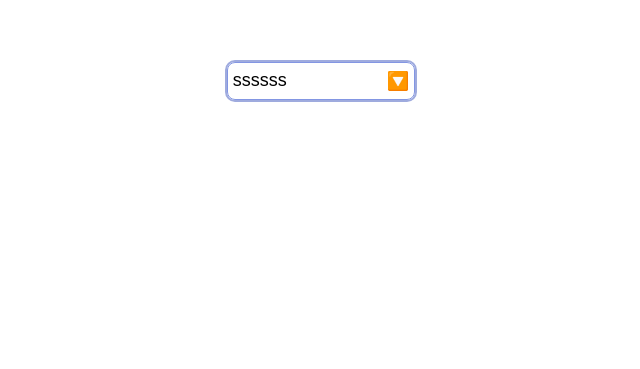
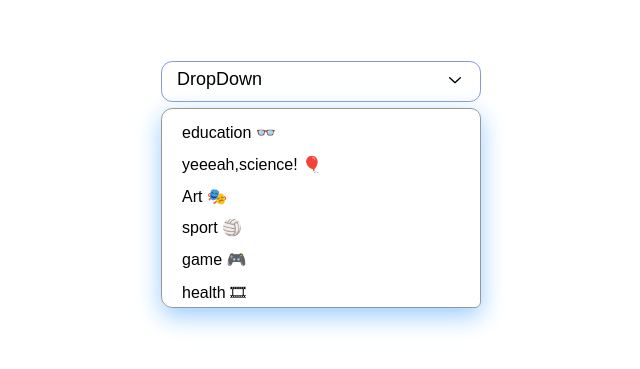
Before and after one commit to Azoonex/drop-down-tasks, a React (Vite) app: page / in a window 1280 px wide. Shown: the part 319-688 px from the top of the page, without its empty margins (319-959 px from the left). Built offline with nearby package versions, Linux system fonts and the light colour scheme.

Commit message:
chore : add dropdowndemo and drop-down

```diff
--- a/src/App.tsx
+++ b/src/App.tsx
@@ -1,12 +1,24 @@
+import "../src/assets/dropdown.style.scss";
 import "../src/assets/home.style.scss";
-import DropDown from "./components/drop-down";
+import DropDownDemo from "./components/DropDown-demo";
+
 ("./components/drop-down");
+
 function App() {
+    const data = [
+        { id: 1, label: "education 👓" },
+        { id: 2, label: "yeeeah,science! 🎈" },
+        { id: 3, label: "Art 🎭" },
+        { id: 4, label: "sport 🏐" },
+        { id: 5, label: "game  🎮" },
+        { id: 6, label: "health  🎞" },
+        { id: 7, label: "watch 📺" },
+        { id: 8, label: "swim 🏊‍♂️" },
+    ];
+
     return (
         <section className='container'>
-            <DropDown.DropTrigger>
-                ssssss <span>🔽</span>
-            </DropDown.DropTrigger>
+            <DropDownDemo data={data} />
         </section>
     );
 }
--- a/src/assets/_variables.scss
+++ b/src/assets/_variables.scss
@@ -1,11 +1,16 @@
 $primary: #8396e3;
 $secondery: #94989b;
-$ligth-blue: #9fabde;
+$ligth-blue: #99ccff;
 
 $text-xs: 0.75rem;
 $text-sm: 0.875rem;
 $text-md: 1rem;
 $text-lg: 1.125rem;
 
-$rounded-md: 0.375rem;
-$rounded-lg: 0.5rem;
+$rounded-sm: 0.375rem;
+$rounded-md: 0.5rem;
+$rounded-lg: .7rem;
+
+$padding-xs : 0.300rem;
+$padding-sm: 0.625rem;
+$padding-md : 0.75rem;
--- a/src/assets/dropdown.style.scss
+++ b/src/assets/dropdown.style.scss
@@ -1,16 +1,72 @@
 @import "./variables";
 
+.style_root {
+    position: relative;
+}
+
 .style_trigger {
-    cursor: pointer;
     border: none;
     border-radius: $rounded-lg;
     background-color: transparent;
     border: 1px solid $primary;
-    padding-inline: 5px;
+    width: 320px;
+    padding-inline: 15px;
     padding-block: 7px;
-    outline: 2px solid $ligth-blue;
     font-size: $text-lg;
+
     display: flex;
+    justify-content: space-between;
     gap: 100px;
 
+    .checkOpen {
+        transition: 0.25s;
+    }
+
+    .close_content {
+        transform: rotate(180deg);
+    }
 }
+
+.open {
+    outline: 2px solid $ligth-blue;
+}
+
+.style_content {
+    width: 100%;
+    height: 200px;
+    position: absolute;
+    z-index: 20;
+    top: 115%;
+    border-radius: $rounded-lg 10px 6px $rounded-lg;
+    overflow-y: auto;
+    padding: $padding-sm;
+    border: 1px solid $secondery;
+    display: flex;
+    flex-direction: column;
+    gap: 3px;
+    transition: 1s;
+    box-shadow: $ligth-blue 0px 8px 24px;
+
+    .style_item {
+        list-style: none;
+        width: 100%;
+        padding: $padding-xs;
+        font-size: $text-md;
+        border-radius: $rounded-sm;
+        padding-inline: $padding-sm;
+        padding-block: $padding-xs;
+        cursor: context-menu;
+
+        display: flex;
+        gap: 10px;
+        justify-content: space-between;
+
+        -webkit-user-select: none;
+        -ms-user-select: none;
+        user-select: none;
+
+        &:hover {
+            background-color: $ligth-blue;
+        }
+    }
+}
--- a/src/assets/restcss.scss
+++ b/src/assets/restcss.scss
@@ -6,3 +6,34 @@
   box-sizing: border-box;
   font-family: sans-serif;
 }
+
+.style_content{
+  &::-webkit-scrollbar {
+        width: 5px;
+        height: 10px;
+        border-radius: 10px;
+    }
+
+    &::-webkit-scrollbar-track {
+        background: #f1f1f1;
+        border-radius: 10px;
+    }
+
+    &::-webkit-scrollbar-thumb {
+        background: #888;
+        border-radius: 5px;
+    }
+
+    &::-webkit-scrollbar-thumb:hover {
+        background: #555;
+    }
+
+    &::-webkit-scrollbar-thumb,
+    &::-webkit-scrollbar-track {
+        border-bottom-right-radius: 0;
+    }
+    &::-webkit-scrollbar-thumb,
+    &::-webkit-scrollbar-track {
+        border-top-left-radius: 0;
+    }
+}
--- /dev/null
+++ b/src/components/DropDown-demo.tsx
@@ -0,0 +1,56 @@
+import React, { useState } from "react";
+import "../assets/home.style.scss";
+import "../assets/dropdown.style.scss";
+import DropDown from "./ui/drop-down";
+import { TypeDataDropDwon } from "../types/types";
+
+const DropDownDemo: React.FC<TypeDataDropDwon> = (props) => {
+    const { data } = props;
+    const [isOpen, setIsOpen] = useState<boolean>(true);
+    const [onselect, setOnSelect] = useState<string | null>("");
+
+    return (
+        <DropDown.DropRoot>
+            <DropDown.DropTrigger
+                disabled={data.length < 0}
+                className={isOpen && data.length < 0 ? "open" : undefined}
+                onClick={() => setIsOpen((prev) => !prev)}>
+                {!onselect ? "DropDown" : onselect}{" "}
+                <span>
+                    <img
+                        width={20}
+                        height={20}
+                        src='./chevron-up.svg'
+                        className={`${
+                            isOpen && data.length > 0
+                                ? "close_content"
+                                : undefined
+                        } checkOpen`}
+                    />
+                </span>
+            </DropDown.DropTrigger>
+            {isOpen && data.length > 0 && (
+                <DropDown.dropContent>
+                    {data.map((i) => (
+                        <DropDown.DropItem
+                            key={i.id}
+                            onClick={() => {
+                                if (!onselect) {
+                                    setOnSelect(i.label);
+                                } else {
+                                    setOnSelect(null);
+                                }
+                            }}>
+                            {i.label}
+                            <span>
+                                {i.label === onselect ? "✅" : undefined}
+                            </span>
+                        </DropDown.DropItem>
+                    ))}
+                </DropDown.dropContent>
+            )}
+        </DropDown.DropRoot>
+    );
+};
+
+export default DropDownDemo;
--- a/src/components/drop-down.tsx
+++ b/src/components/ui/drop-down.tsx
@@ -1,4 +1,4 @@
-import "../assets/dropdown.style.scss";
+import "../../assets/dropdown.style.scss";
 
 import React, { ComponentPropsWithRef } from "react";
 
@@ -34,10 +34,16 @@ const DropItem = React.forwardRef<HTMLLIElement, ComponentPropsWithRef<"li">>(
 DropItem.displayName = "DropItem";
 
 const dropContent = React.forwardRef<
-    HTMLLIElement,
-    ComponentPropsWithRef<"li">
+    HTMLDivElement,
+    ComponentPropsWithRef<"div">
 >(function dropContent({ className, ...props }, ref) {
-    return <li className={`${className} style_content`} {...props} ref={ref} />;
+    return (
+        <div
+            className={`${className} style_content custom-scroll`}
+            {...props}
+            ref={ref}
+        />
+    );
 });
 
 dropContent.displayName = "DropContent";
--- /dev/null
+++ b/src/types/types.ts
@@ -0,0 +1,6 @@
+export interface TypeDataDropDwon {
+    data: {
+        id: number;
+        label: string;
+    }[]
+}
```
Also changed, not shown: public/chevron-up.svg (added).
